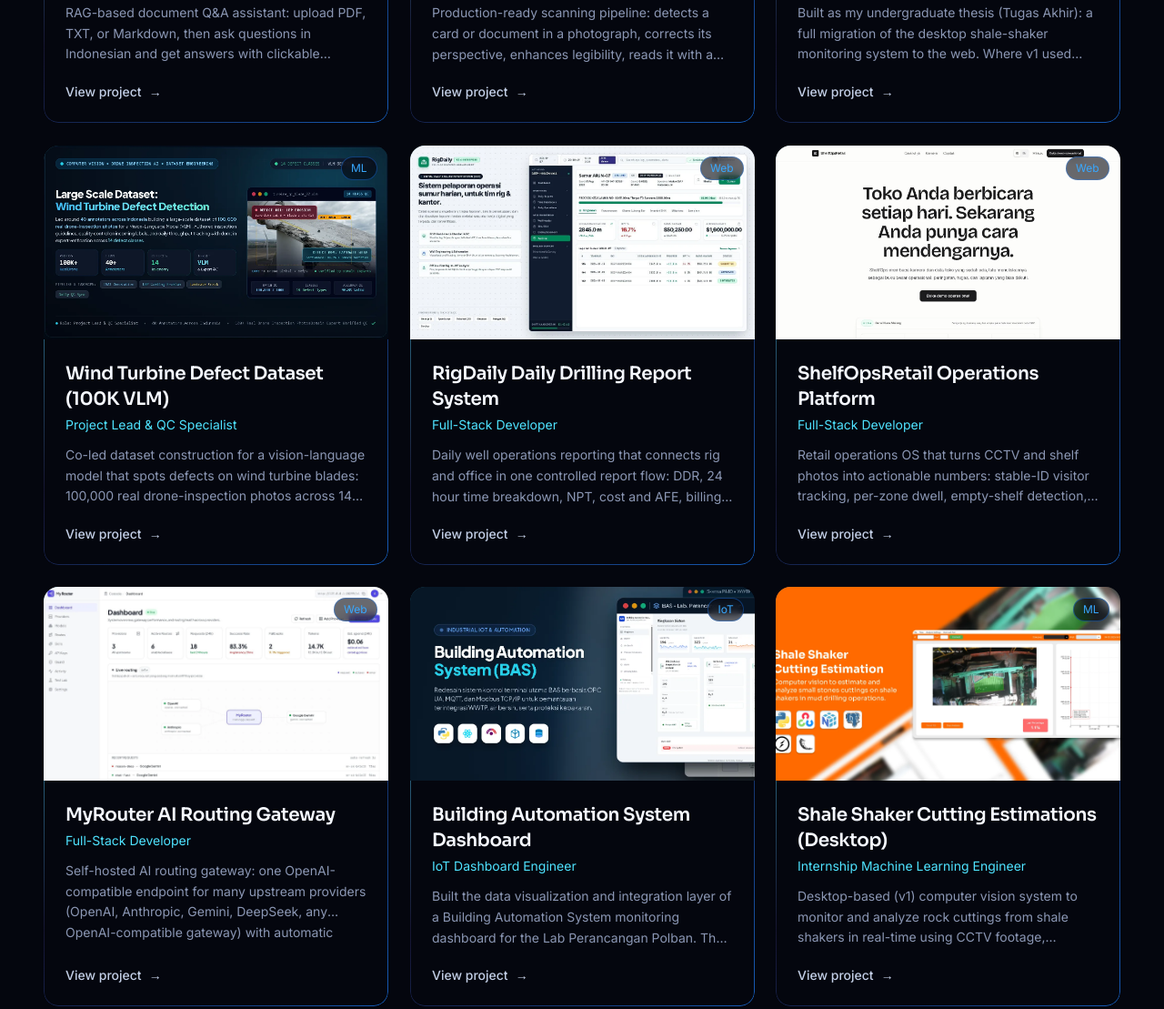
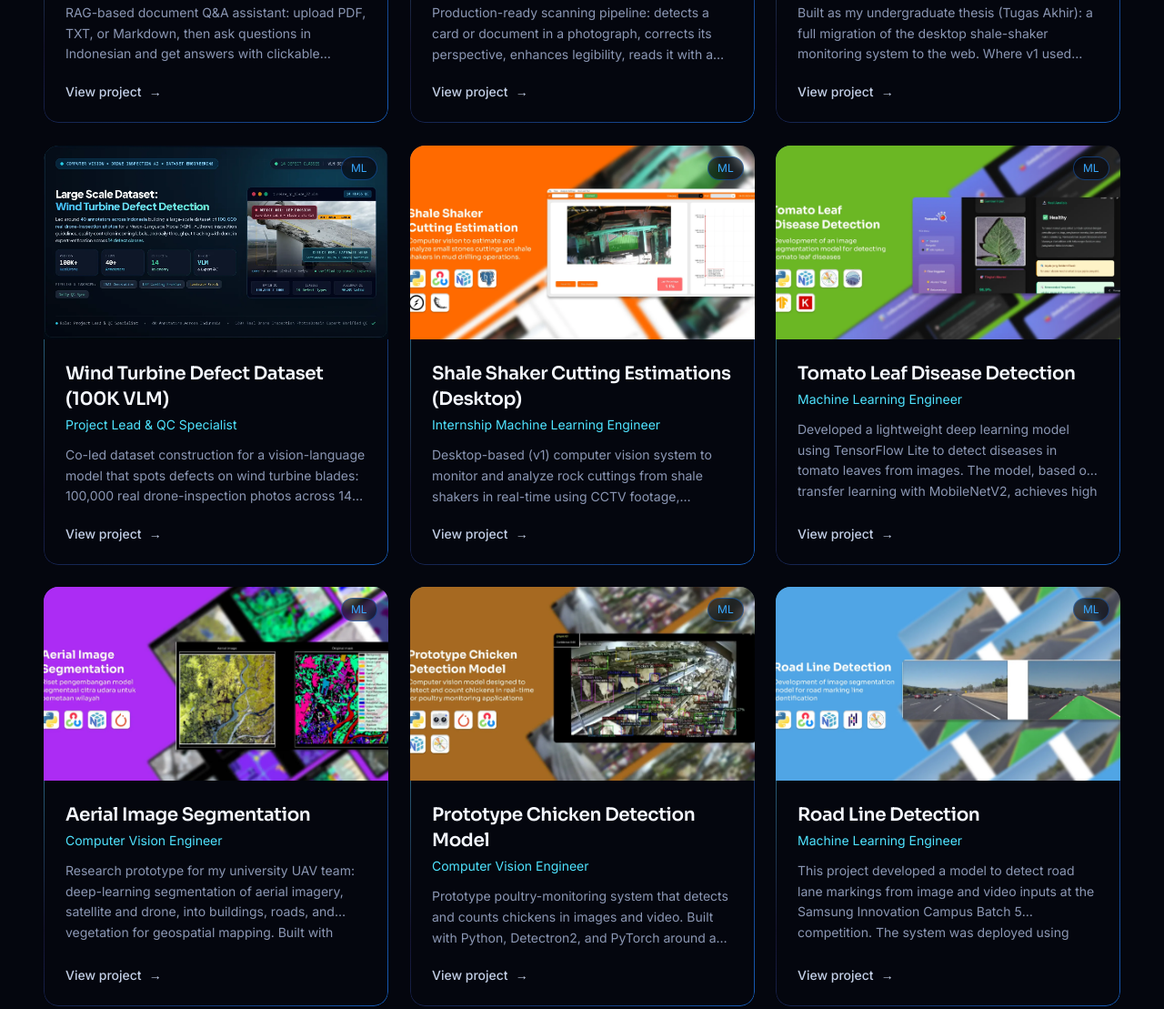
Before and after one commit to ItsmeAldy17/LatestPortfolioWebsite, an Astro site: page /projects in a window 1280 px wide. Shown: the part 857-1966 px from the top of the page at 91% size. Built offline with nearby package versions, Linux system fonts and the light colour scheme; Astro itself is replaced by a stand-in of ours.

Commit message:
fix(projects): restore sort key and inline sorter script

```diff
--- a/src/pages/projects/index.astro
+++ b/src/pages/projects/index.astro
@@ -12,7 +12,7 @@ const monthIdx: Record<string, number> = { january: 1, february: 2, march: 3, ap
 const sortKey = (t: string) => {
   const years = [...t.matchAll(/\d{4}/g)].map((m) => parseInt(m[0]));
   const year = years.length ? years[years.length - 1] : 0;
-  const months = [...t.toLowerCase().matchAll(/(january|february|march|april|may|june|july|august|september|october|november|december|jan|feb|mar|apr|jun|jul|aug|sep|sept|oct|nov|dec)/g)].map((m) => monthIdx[m[0]] / 0);
+  const months = [...t.toLowerCase().matchAll(/(january|february|march|april|may|june|july|august|september|october|november|december|jan|feb|mar|apr|jun|jul|aug|sep|sept|oct|nov|dec)/g)].map((m) => monthIdx[m[0]] ?? 0);
   const month = months.length ? months[months.length - 1] : 0;
   return year * 100 + month;
 };
@@ -82,7 +82,7 @@ const schema = [
     .sort-btn { border-radius: 9999px; padding: .35rem .9rem; font-size: .85rem; color: #9ca3af; }
     .sort-btn.is-active { background: rgba(30,128,255,.2); color: #4fe3ff; font-weight: 600; }
   </style>
-  <script>
+  <script is:inline>
     const grid = document.getElementById('project-grid');
     const cards = grid ? Array.from(grid.children) : [];
     const pills = Array.from(document.querySelectorAll('.filter-pill'));
```
